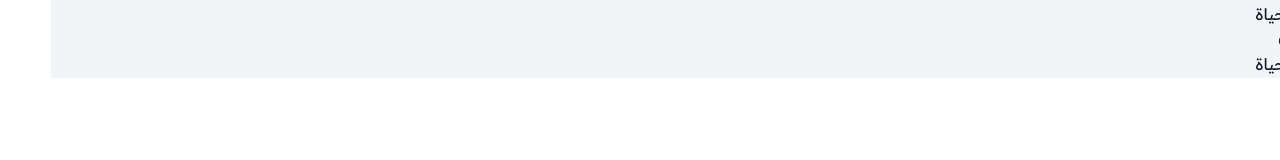
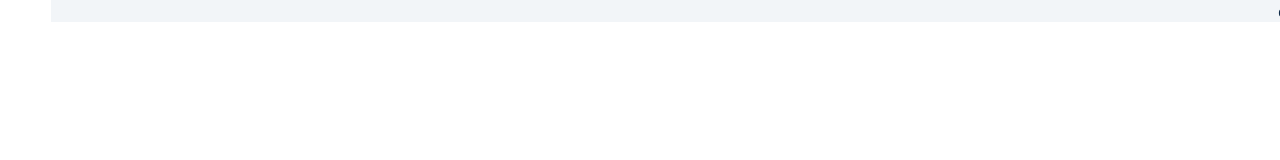
Before and after one commit to Marnie0/bloodlink, a React (Vite) app in the folder client/: page / in a window 1280 px wide. Shown: the top 160 px of the page. Built offline with nearby package versions, Linux system fonts and the light colour scheme.

Commit message:
chore: remove layout for now, update button

```diff
--- a/client/src/App.jsx
+++ b/client/src/App.jsx
@@ -1,5 +1,4 @@
 import { Route, Routes } from 'react-router-dom';
-import Layout from '@/components/layout/Layout';
 import HomePage from '@/pages/home/HomePage';
 import SignupPage from '@/pages/auth/SignupPage';
 import LoginPage from '@/pages/auth/LoginPage';
@@ -23,8 +22,7 @@ import AdminHospitalsPage from '@/pages/admin/AdminHospitalsPage';
 export default function App() {
   return (
     <Routes>
-      <Route element={<Layout />}>
-        <Route index element={<HomePage />} />
+      <Route path="/" element={<HomePage />} />
       <Route path="signup" element={<SignupPage />} />
       <Route path="login" element={<LoginPage />} />
       <Route path="terms" element={<TermsPage />} />
@@ -56,7 +54,6 @@ export default function App() {
       </Route>
 
       <Route path="*" element={<NotFoundPage />} />
-      </Route>
     </Routes>
   );
 }
--- a/client/src/components/layout/Footer.jsx
+++ /dev/null
@@ -1,3 +0,0 @@
-export default function Footer() {
-  return <footer>رابط الحياة</footer>;
-}
--- a/client/src/components/layout/Header.jsx
+++ /dev/null
@@ -1,3 +0,0 @@
-export default function Header() {
-  return <header>رابط الحياة</header>;
-}
--- a/client/src/components/layout/Layout.jsx
+++ /dev/null
@@ -1,15 +0,0 @@
-import { Outlet } from 'react-router-dom';
-import Header from './Header';
-import Footer from './Footer';
-
-export default function Layout() {
-  return (
-    <>
-      <Header />
-      <main>
-        <Outlet />
-      </main>
-      <Footer />
-    </>
-  );
-}
--- a/client/src/components/ui/Button.jsx
+++ b/client/src/components/ui/Button.jsx
@@ -1,3 +1,3 @@
-export default function Button({ type = 'button', ...props }) {
-  return <button type={type} {...props} />;
+export default function Button() {
+  return <button>Click me</button>;
 }
```
Also changed, not shown: 1 other file (tests, documents, lock files or other folders). Lines whose indentation alone changed are shown as unchanged.
